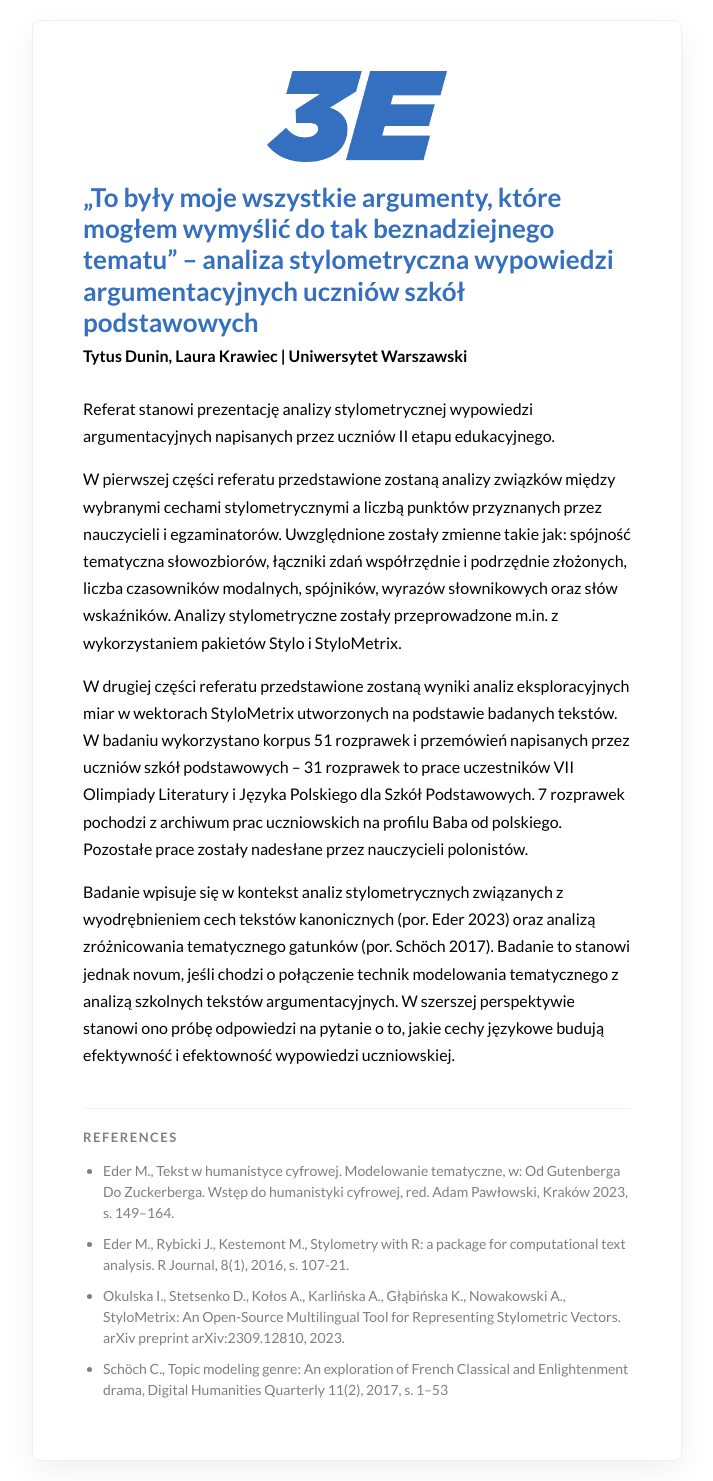
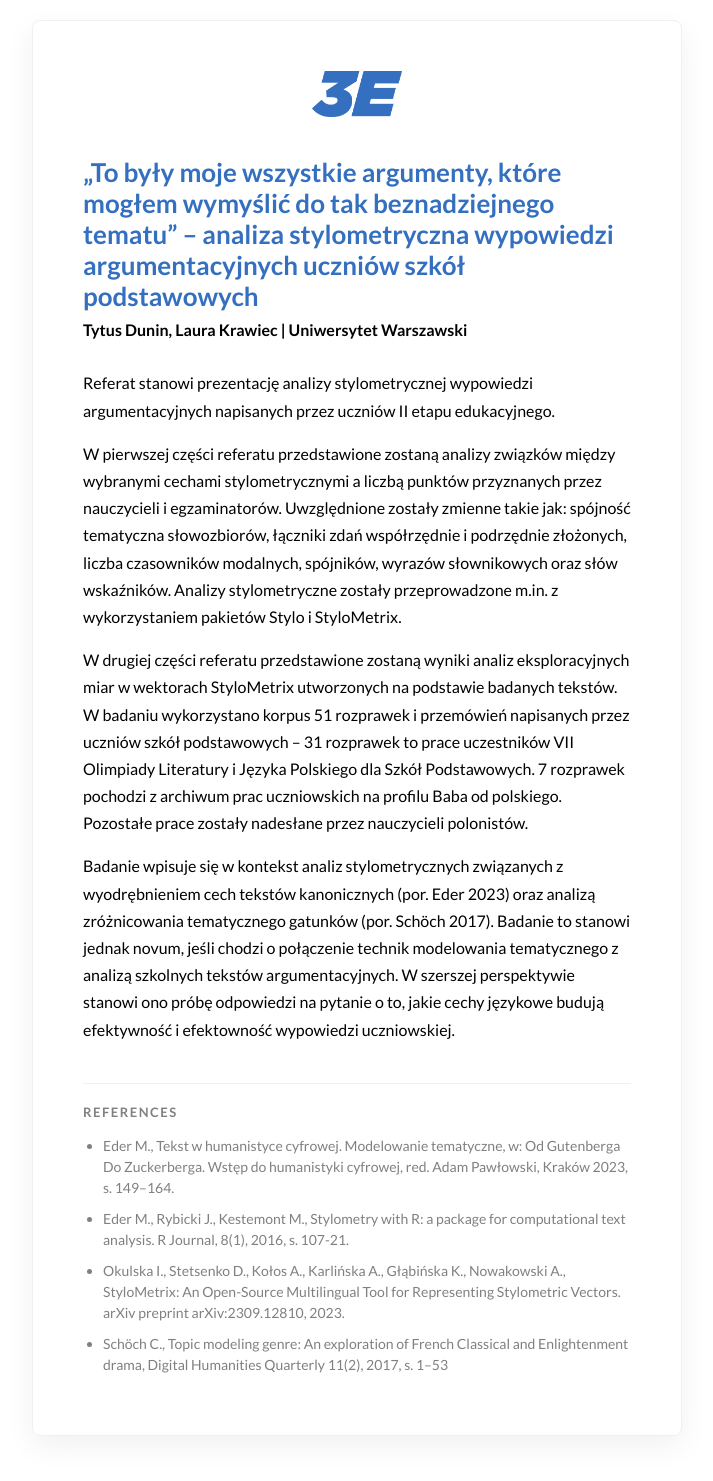
Before and after one commit to tytusdunin/3e5, a Jekyll site: the page built from dunin-krawiec.md, in a window 1280 px wide. Shown: the whole page, without its empty margins (283-996 px from the left). Built offline with Jekyll 4.4.1, drawn with Linux system fonts in a browser that asks for light colours; after the commit the page ends 1456 px from its top, so only the background shows below that.

Commit message:
Update abstract.html

```diff
--- a/_layouts/abstract.html
+++ b/_layouts/abstract.html
@@ -99,7 +99,7 @@
 <body>
 
     <div class="abstract-container">
-        <img src="{{ site.baseurl }}/3Elogo.png" alt="3E Logo" style="display:block; margin:0 auto 20px auto; max-width:180px; width:100%;">
+        <img src="{{ site.baseurl }}/3Elogo.png" alt="3E Logo" style="display:block; margin:0 auto 40px auto; max-width:90px; width:100%;">
         <h1 class="title">{{ page.title }}</h1>
         <div class="author">{{ page.author }}</div>
 
```
